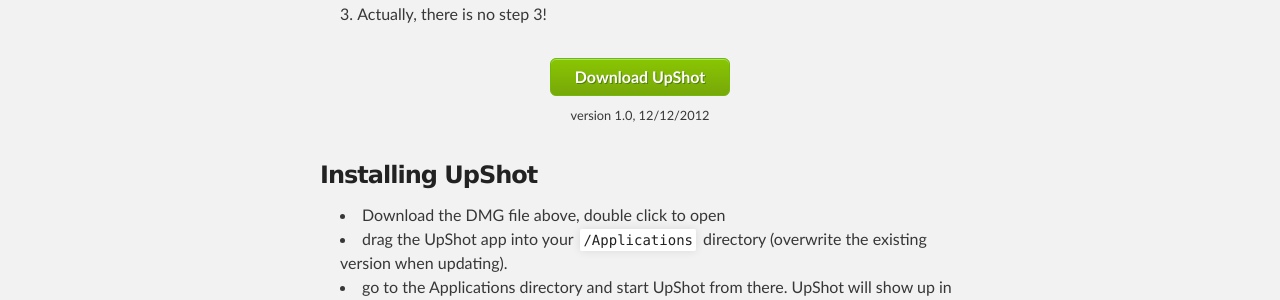
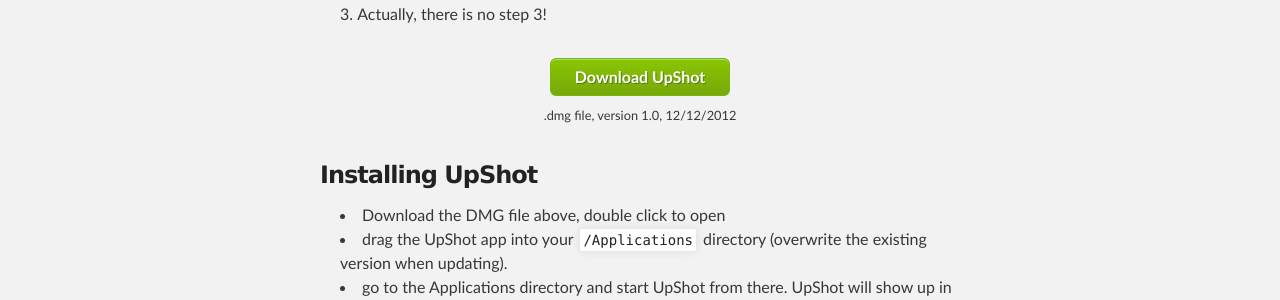
Before and after one commit to fwenzel/upshot, a Jekyll site: the page built from index.md, in a window 1280 px wide. Shown: the part 432-732 px from the top of the page. Built offline with Jekyll 4.4.1, drawn with Linux system fonts in a browser that asks for light colours.

```diff
--- a/_layouts/default.html
+++ b/_layouts/default.html
@@ -7,7 +7,7 @@
     <meta name="description" content="{{ site.description }}">
 
     <link rel="stylesheet" type="text/css" media="screen" href="stylesheets/stylesheet.css">
-
+    <link rel="shortcut icon" href="/favicon.ico" />
     <title>
       {% if page.title %}
         {{ page.title }} | {{ site.title }}
--- a/index.md
+++ b/index.md
@@ -12,7 +12,7 @@ layout: default
 
 <div id="dlbutton">
 <a href="#" class="button">Download UpShot</a>
-<p>version 1.0, 12/12/2012</p>
+<p>.dmg file, version 1.0, 12/12/2012</p>
 </div>
 
 ### Installing UpShot
```
Also changed, not shown: images/upshot-menu.png (added).
